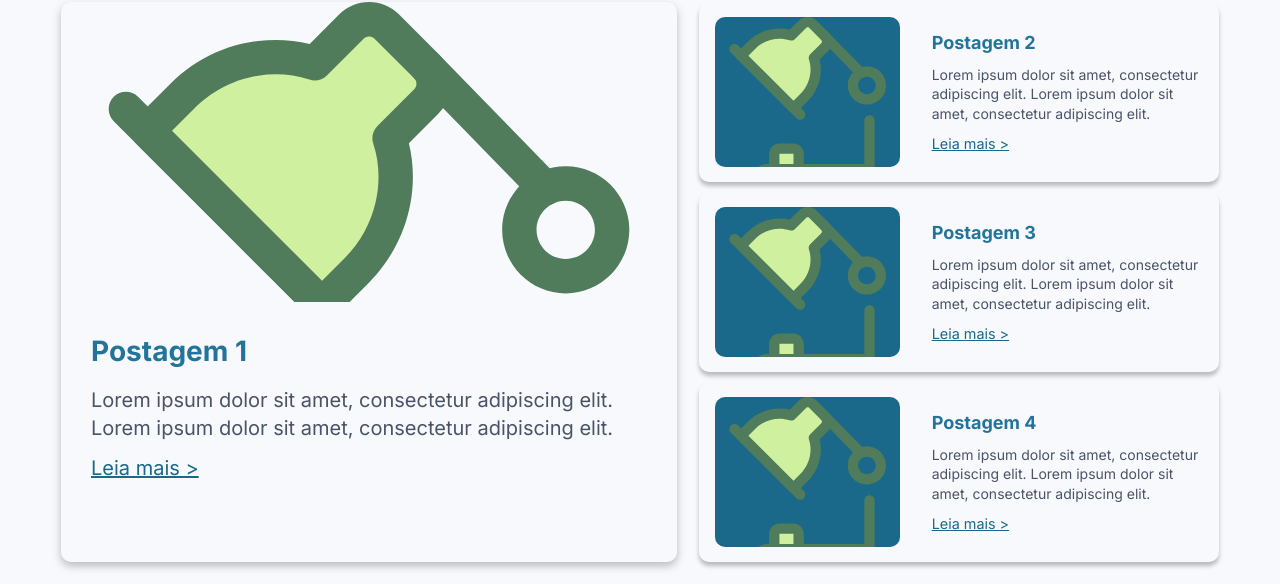
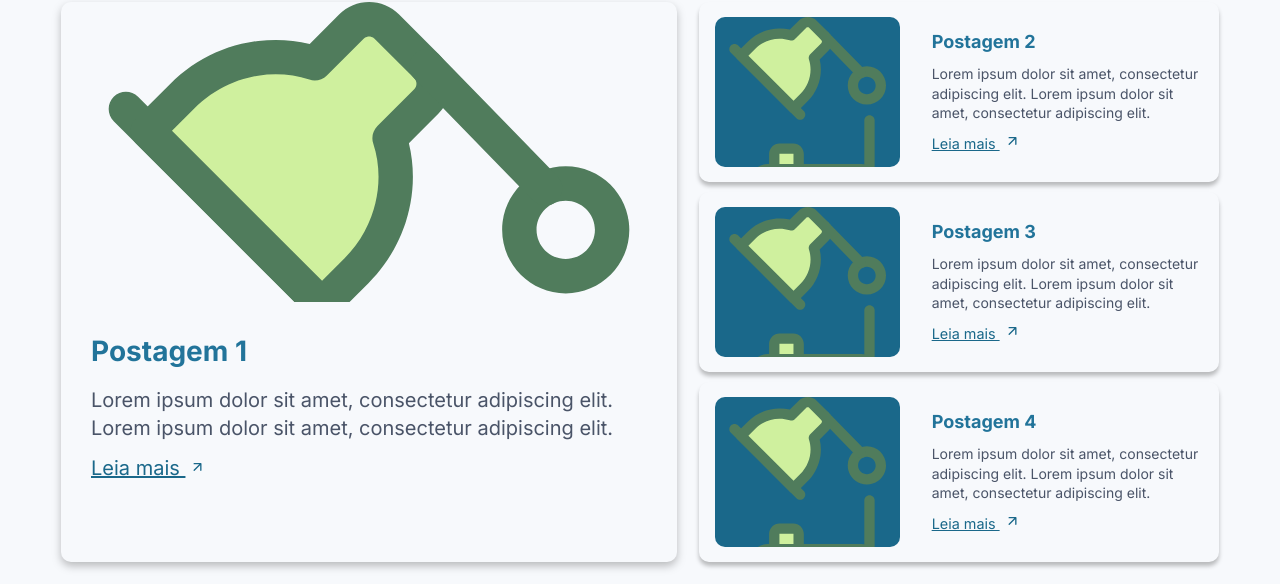
Before and after one commit to byte-serido/projectJR-Consultoria-web, a Vue app in the folder web/: page / in a window 1280 px wide. Shown: the part 3338-3922 px from the top of the page. Built offline with nearby package versions, Linux system fonts and the light colour scheme.

Commit message:
chore(blog): Add arrow at link #29

```diff
--- a/web/src/components/home/MyBlog.vue
+++ b/web/src/components/home/MyBlog.vue
@@ -11,7 +11,7 @@
                 <div class="text">
                     <h3>{{ principal.title }}</h3>
                     <p>{{ principal.corp }}</p>
-                    <a :href="principal.link">Leia mais ></a>
+                    <a :href="principal.link">Leia mais <img class="arrow" src="../../assets/blog/icon-arrow-up-right.svg" alt="Arrow"></a>
                 </div>
             </div>
             <div class="post-column">
@@ -21,7 +21,7 @@
                     <div class="content">
                         <h3>{{ post1.title }}</h3>
                         <p>{{ post1.corp }}</p>
-                        <a :href="post1.link">Leia mais ></a>
+                        <a :href="post1.link">Leia mais <img class="arrow" src="../../assets/blog/icon-arrow-up-right.svg" alt="Arrow"></a>
                     </div>
                 </div>
                 <div class="post">
@@ -31,7 +31,7 @@
                     <div class="content">
                         <h3>{{ post2.title }}</h3>
                         <p>{{ post2.corp }}</p>
-                        <a :href="post2.link">Leia mais ></a>
+                        <a :href="post2.link">Leia mais <img class="arrow" src="../../assets/blog/icon-arrow-up-right.svg" alt="Arrow"></a>
                     </div>
                 </div>
                 <div class="post">
@@ -41,7 +41,7 @@
                     <div class="content">
                         <h3>{{ post3.title }}</h3>
                         <p>{{ post3.corp }}</p>
-                        <a :href="post3.link">Leia mais ></a>
+                        <a :href="post3.link">Leia mais <img class="arrow" src="../../assets/blog/icon-arrow-up-right.svg" alt="Arrow"></a>
                     </div>
                 </div>
             </div>
@@ -137,6 +137,11 @@
     .text a{
         color: #1A688A;
         font-size: 1.25rem;
+    }
+
+    .arrow{
+        width: 25px;
+        height: 16px;
     }
 
     .post-column{
```
Also changed, not shown: web/src/assets/blog/icon-arrow-up-right.svg (added).
